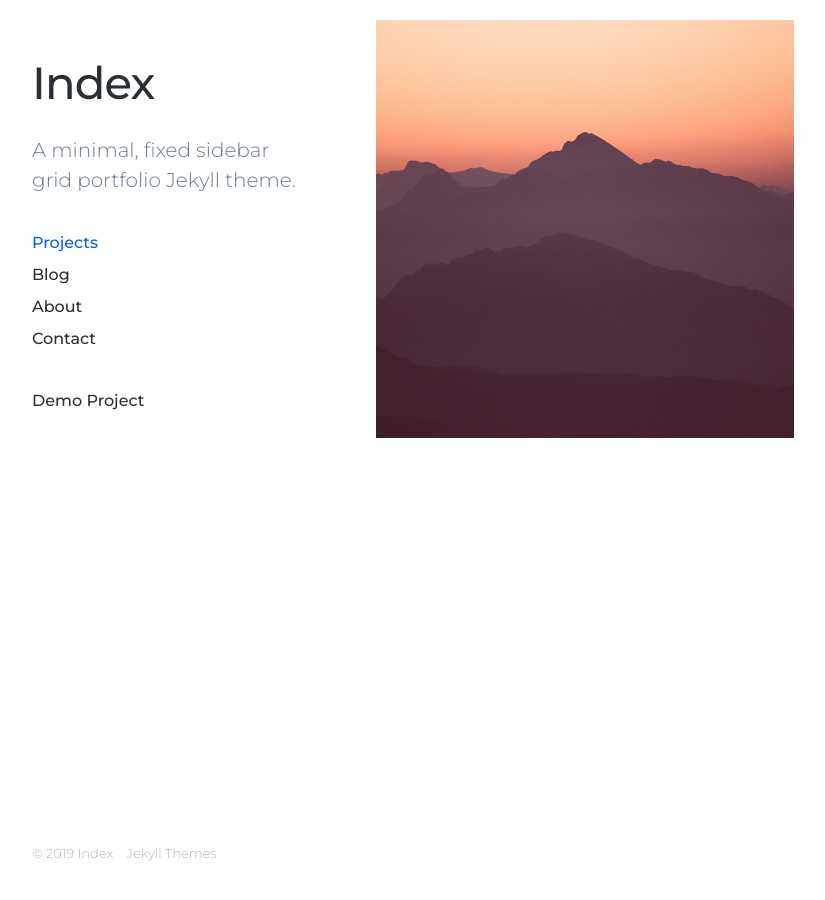
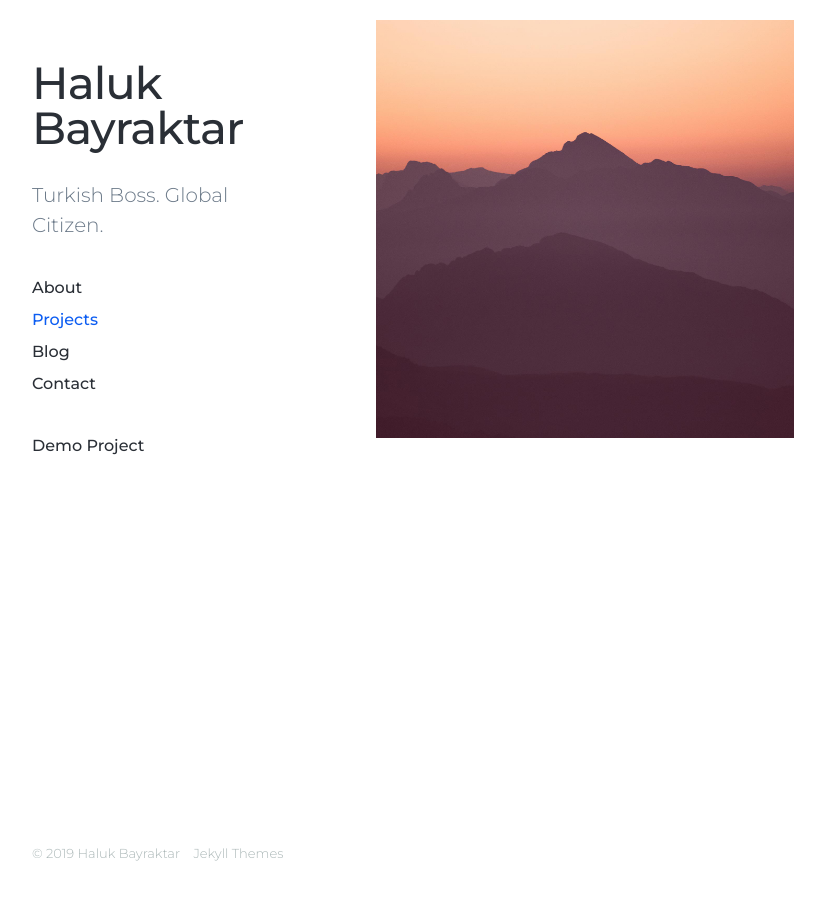
Before and after one commit to halukbayraktar/halukbayraktar.github.io, a Jekyll site: the page built from index.html, in a window 1280 px wide. Shown: the whole page, without its empty margins (28-853 px from the left). Built offline with Jekyll 4.4.1, drawn with Linux system fonts in a browser that asks for light colours; nearby versions of some CDN libraries.

Commit message:
Update settings.yml

```diff
--- a/_data/settings.yml
+++ b/_data/settings.yml
@@ -1,6 +1,6 @@
 basic_settings:
-  site_title: Index
-  site_tagline: A minimal, fixed sidebar grid portfolio Jekyll theme.
+  site_title: Haluk Bayraktar
+  site_tagline: Turkish Boss.  Global Citizen.
   favicon_image: /images/favicon.png
 
 header_settings:
@@ -9,12 +9,12 @@ header_settings:
 
 menu_settings:
   menu_items:
+    - title: 'About'
+      url: '/about'
     - title: 'Projects'
       url: '/'
     - title: 'Blog'
       url: '/blog/'
-    - title: 'About'
-      url: '/about'
     - title: 'Contact'
       url: '/contact'
 
```
